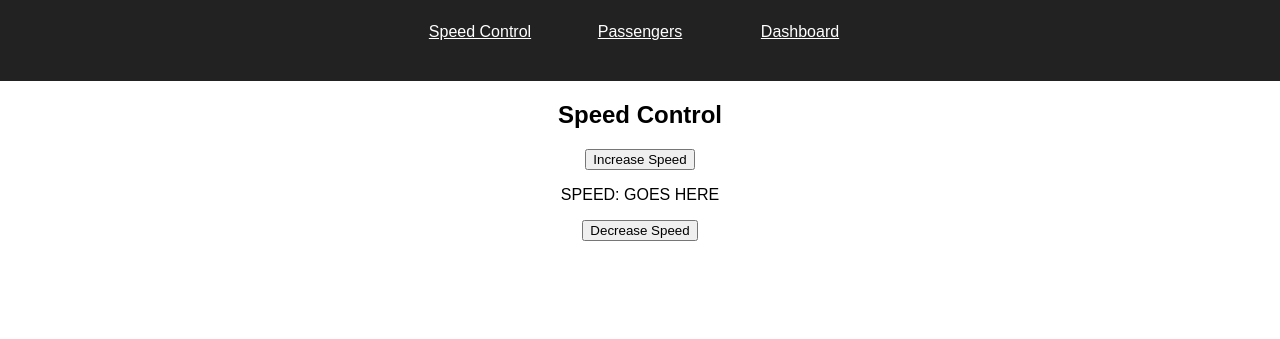
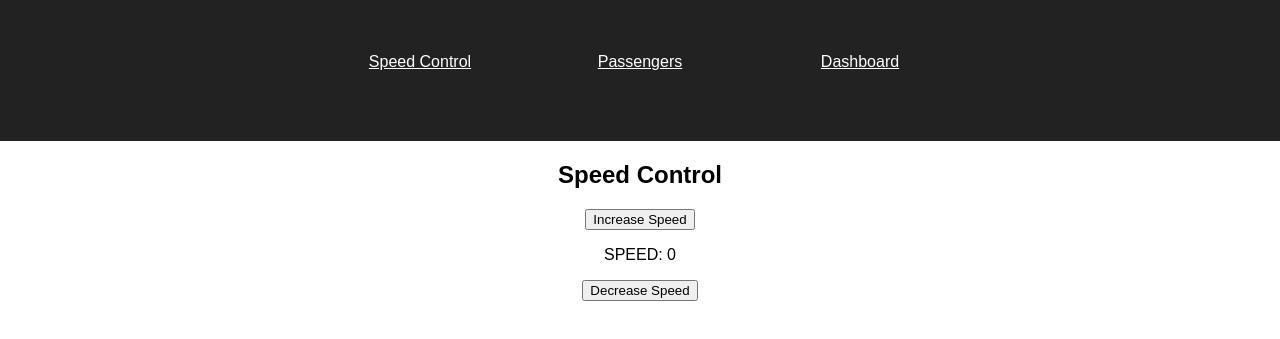
Before and after one commit to marc-mccarthy/redux-dashboard, a React app: page / in a window 1280 px wide. Shown: the part 151-490 px from the top of the page. Built offline with nearby package versions, Linux system fonts and the light colour scheme.

Commit message:
Finished speed changes.

```diff
--- a/src/components/Dashboard/Dashboard.js
+++ b/src/components/Dashboard/Dashboard.js
@@ -5,11 +5,9 @@ import React from 'react';
 // YOU SHOULD DISPLAY THE COUNT OF PEOPLE CURRENTLY ON BOARD
 
 function Dashboard() {
-
     return (
         <div>
             <h2>Dashboard</h2>
-
             <p>SPEED: GOES HERE</p>
             <p>PASSENGER COUNT: GOES HERE</p>
         </div>
--- a/src/components/SpeedControl/SpeedControl.js
+++ b/src/components/SpeedControl/SpeedControl.js
@@ -1,21 +1,38 @@
-import React from 'react';
+import React, {useState} from 'react';
+import {useSelector, useDispatch} from 'react-redux';
 // THIS COMPONENT IS OUR INTERFACE FOR SPEED
 // YOU SHOULD DISPLAY THE CURRENT SPEED
 // BUTTONS SHOULD INCREASE OR DECREASE SPEED, RESPECTIVELY
 
 function SpeedControl() {
 
+    const [speed, setSpeed] = useState(0);
+
+    const dispatch = useDispatch();
+    const currentSpeed = useSelector(store => store.speed)
+
+    const addSpeed = () => {
+        setSpeed(speed + 1)
+        dispatch({type:'CHANGE_SPEED', payload: 1});
+    }
+
+    const minusSpeed = () => {
+        if (speed > 0) {
+            setSpeed(speed - 1)
+            dispatch({type:'CHANGE_SPEED', payload: -1});
+        } else {
+            alert("Can't go below 0");
+        }
+    }
+
     return (
-      <div>
-        <h2>Speed Control</h2>
-
-        <button>Increase Speed</button>
-        <p>SPEED: GOES HERE</p>
-        <button>Decrease Speed</button>
-
-      </div>
+        <div>
+            <h2>Speed Control</h2>
+            <button onClick={addSpeed}>Increase Speed</button>
+            <p>SPEED: {currentSpeed}</p>
+            <button onClick={minusSpeed}>Decrease Speed</button>
+        </div>
     )
-
 }
 
 export default SpeedControl;
--- a/src/index.css
+++ b/src/index.css
@@ -1,5 +1,16 @@
 body {
-  margin: 0;
-  padding: 0;
-  font-family: sans-serif;
+    margin: 0;
+    padding: 0;
+    font-family: sans-serif;
 }
+
+ul {
+    display: flex;
+    flex-wrap: wrap;
+    justify-content: center;
+    list-style-type: none;
+}
+
+li {
+    margin: 30px;
+}
--- a/src/index.js
+++ b/src/index.js
@@ -13,11 +13,19 @@ const allPassengers = (state = [], action) => {
     return state;
 }
 
+const speed = (state = 0, action) => {
+    if (action.type === 'CHANGE_SPEED') {
+        state += action.payload;
+    }
+    return state;
+}
+
 // be sure to combine your reducers!
 const storeInstance = createStore(
     // reducers,
     combineReducers({
         allPassengers,
+        speed,
     })
 
 )
```
Also changed, not shown: README.md, 1 other file. Lines whose indentation alone changed are shown as unchanged.
